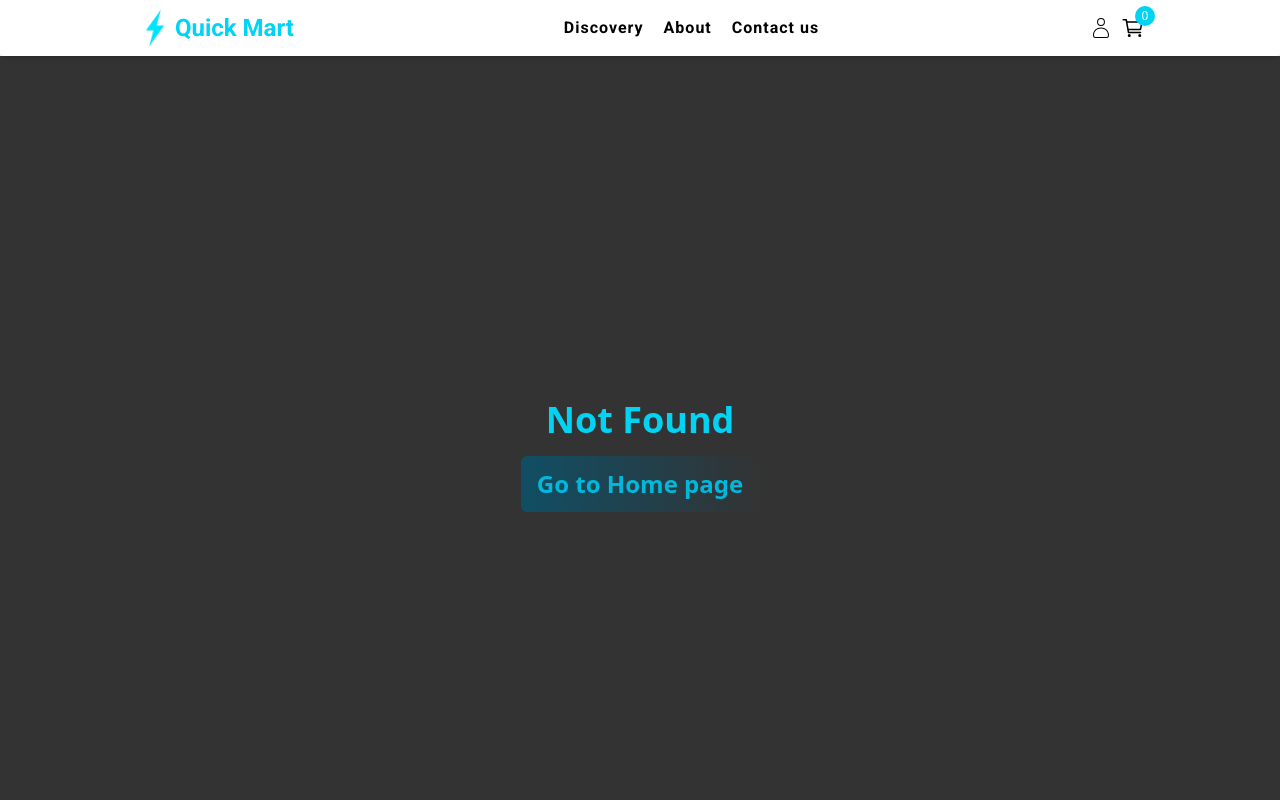
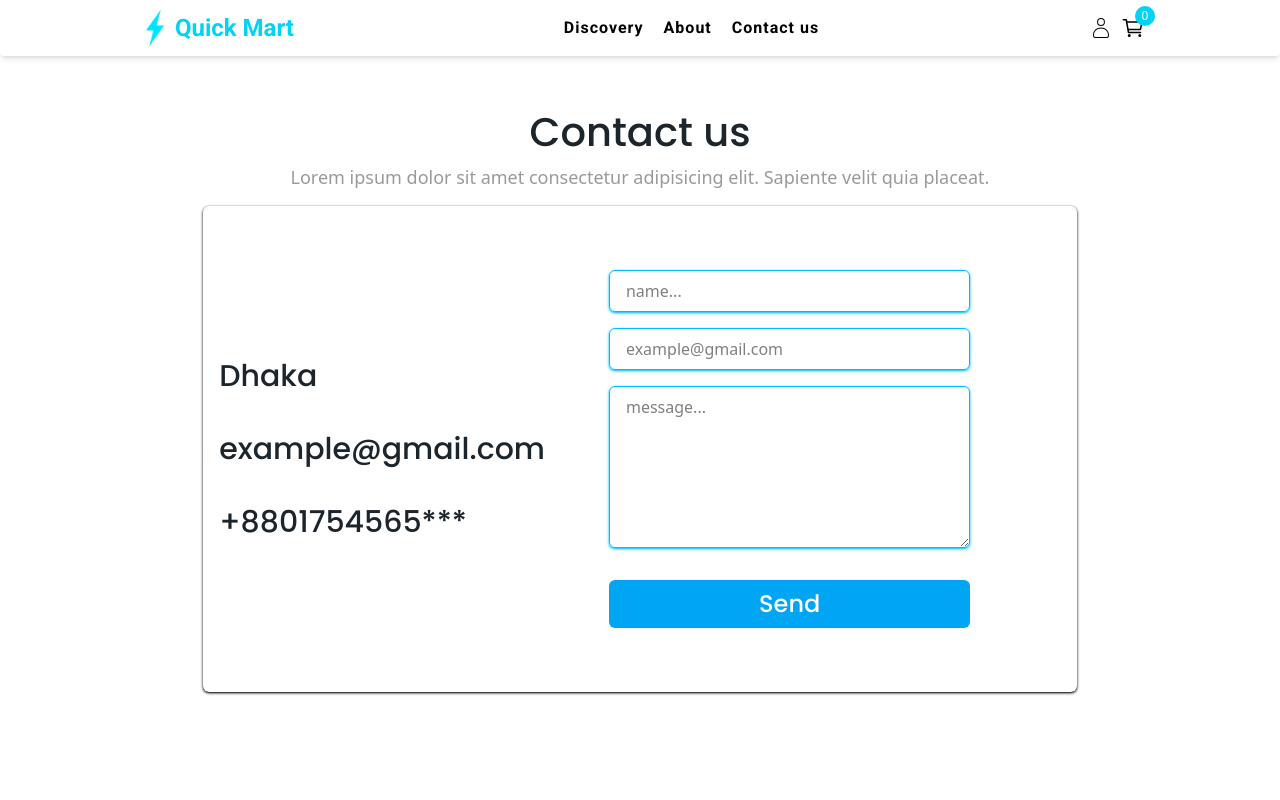
Before and after one commit to mehediweb01/quickmart-ui, a Next.js app: page /contact-us in a window 1280 px wide. Before the commit this address had no page. Shown: the top 800 px of the page. Built offline with nearby package versions, Linux system fonts and the light colour scheme.

Commit message:
contact page done

```diff
--- /dev/null
+++ b/src/app/contact-us/page.jsx
@@ -0,0 +1,56 @@
+const ContactUs = () => {
+  return (
+    <div className="min-h-screen py-6 sm:py-12 px-4 ">
+      <div className="text-center space-y-1">
+        <h1 className="font-poppins font-medium text-3xl sm:text-[40px] leading-10 sm:leading-[57px] text-[#1D252C]">
+          Contact us
+        </h1>
+        <p className="text-black/40 text-base sm:text-[18px] leading-[25px]">
+          Lorem ipsum dolor sit amet consectetur adipisicing elit. Sapiente
+          velit quia placeat.
+        </p>
+      </div>
+
+      <div className="flex md:flex-row flex-col justify-between items-start md:items-center gap-8 sm:gap-16 py-8 sm:py-16 w-full sm:w-[80%] lg:w-[70%]  mx-auto shadow-sm shadow-black px-4 mt-4 rounded-md">
+        <div className="space-y-4">
+          <h4 className="font-poppins font-medium text-base md:text-xl lg:text-3xl leading-10 sm:leading-[57px] text-[#1D252C]">
+            Dhaka
+          </h4>
+          <p className="font-poppins font-medium text-base md:text-xl lg:text-3xl leading-10 sm:leading-[57px] text-[#1D252C]">
+            example@gmail.com
+          </p>
+          <p className="font-poppins font-medium text-base md:text-xl lg:text-3xl leading-10 sm:leading-[57px] text-[#1D252C]">
+            +8801754565***
+          </p>
+        </div>
+        <div className="w-full">
+          <form className="flex flex-col gap-4">
+            <input
+              type="text"
+              placeholder="name..."
+              className="w-full sm:w-[80%] border border-sky-400 rounded-md px-4 py-2 shadow-sm shadow-sky-400 focus:shadow-inner focus:outline-none "
+            />
+            <input
+              type="email"
+              placeholder="example@gmail.com"
+              className="w-full sm:w-[80%] border border-sky-400 rounded-md px-4 py-2 shadow-sm shadow-sky-400 focus:shadow-inner focus:outline-none"
+            />
+            <textarea
+              cols={6}
+              rows={6}
+              placeholder="message..."
+              className="w-full sm:w-[80%] border border-sky-400 rounded-md px-4 py-2 shadow-sm shadow-sky-400 focus:shadow-inner focus:outline-none"
+            />
+            <input
+              type="button"
+              value="Send"
+              className="px-4 py-2 mt-4 rounded-md w-full sm:w-[80%] cursor-pointer bg-sky-500 text-white  text-base sm:text-xl md:text-2xl font-poppins font-medium hover:font-roboto hover:bg-sky-400 hover:text-black transition-all duration-300"
+            />
+          </form>
+        </div>
+      </div>
+    </div>
+  );
+};
+
+export default ContactUs;
```
